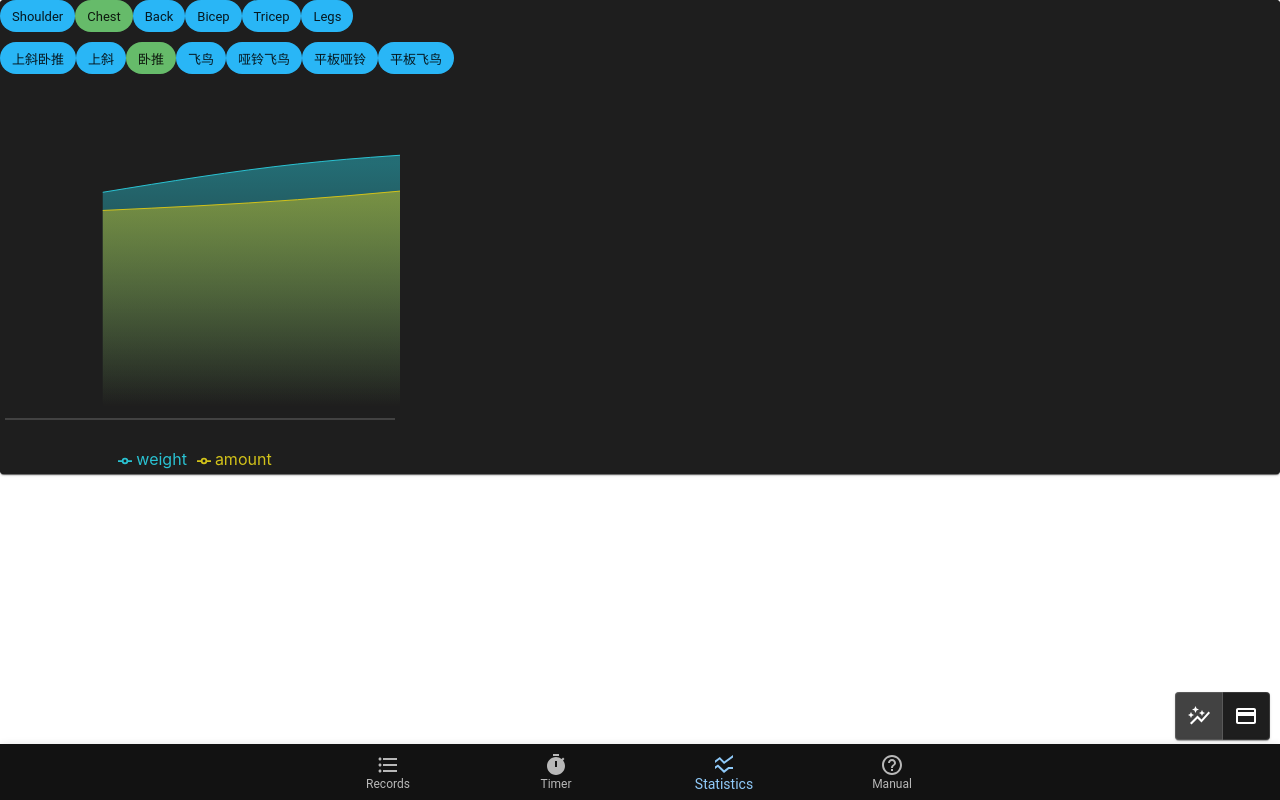
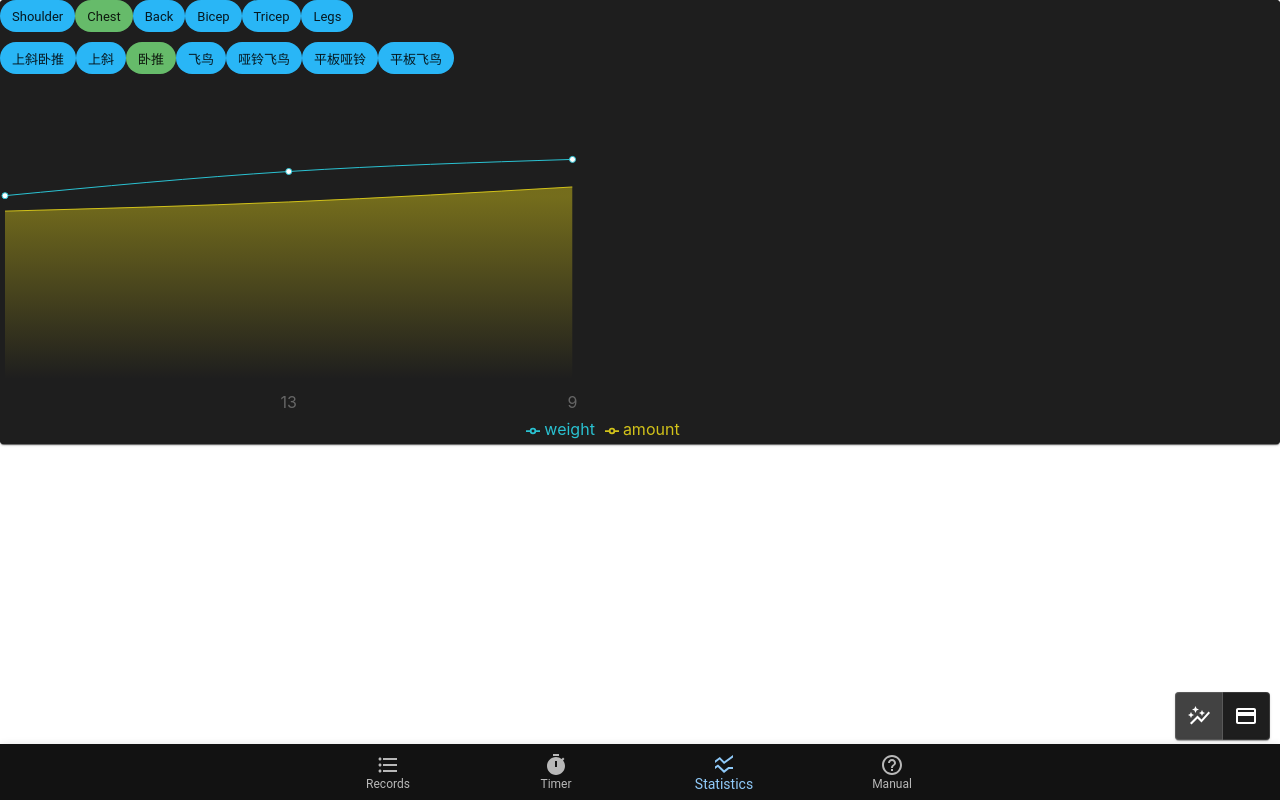
Before and after one commit to yanshudan/training-record-visualiser, a React (Create React App) app: page / in a window 1280 px wide. Both pictures are taken after a click on the button "Statistics". Built offline with nearby package versions, Linux system fonts and the light colour scheme.

Commit message:
fix chart

```diff
--- a/src/App.tsx
+++ b/src/App.tsx
@@ -11,8 +11,8 @@ import { sampleRecordsRaw } from './utils/LoadFile';
 import { ManualPage } from './pages/ManualPage';
 
 function App() {
-  const [rows, setRows] = React.useState<Record[]>(RecordSerializer.deserialize(localStorage.getItem("trainingRecords") || sampleRecordsRaw).reverse());
-  const [section, setSection] = React.useState(1);
+  const [rows, setRows] = React.useState<Record[]>(RecordSerializer.deserialize(localStorage.getItem("trainingRecords") || sampleRecordsRaw).sort((a, b) => b.date.getTime() - a.date.getTime()));
+  const [section, setSection] = React.useState(0);
   const setRowsAndStorage = (newRows: Record[]) => {
     setRows(newRows)
     localStorage.setItem("trainingRecords", newRows.map(row => RecordSerializer.serialize(row)).join("\n\n"))
--- a/src/pages/Stats.tsx
+++ b/src/pages/Stats.tsx
@@ -1,4 +1,3 @@
-import { ThemeProvider } from '@emotion/react';
 import AutoGraphIcon from '@mui/icons-material/AutoGraph';
 import PaymentIcon from '@mui/icons-material/Payment';
 import { Alert } from '@mui/material';
@@ -8,13 +7,14 @@ import Stack from '@mui/material/Stack';
 import ToggleButton from '@mui/material/ToggleButton';
 import ToggleButtonGroup from '@mui/material/ToggleButtonGroup';
 import React from 'react';
-import { Area, AreaChart, Legend, Tooltip, XAxis } from 'recharts';
+import { Area, ComposedChart, Legend, Line, ResponsiveContainer, Tooltip, XAxis } from 'recharts';
 import '../App.css';
 import { RecordList } from '../utils/Components';
 import { movementDefinitions, movementToPart } from '../utils/LoadFile';
 import { Record } from '../utils/RecordSerializer';
 
-
+export const oneday = 1000 * 60 * 60 * 24;
+export const today = new Date();
 export function StatsPage(props: { rows: Record[] }) {
   const allTypesSet = new Set(movementDefinitions.map((definition) => definition.part));
   const allTypes = Array.from(allTypesSet.values());
@@ -36,7 +36,7 @@ export function StatsPage(props: { rows: Record[] }) {
           })}
         </div>
       </Stack>
-      <Stack sx={{ "margin-top": "10px" }}>
+      <Stack sx={{ marginTop: "10px", marginBottom: "20px" }}>
         <div>{
           movementDefinitions.filter((definition) => definition.part === selectedType)[0].movements.map((name) => {
             return <Chip label={name} onClick={() => {
@@ -53,21 +53,23 @@ export function StatsPage(props: { rows: Record[] }) {
         }</div>
       </Stack>
       {isRenderGraph ?
-        (filteredRows.length<=1?<Alert severity="warning">Not enough data to render graph, create more than 2 records containing the same movement to see the chart</Alert>:
-        <AreaChart width={400} height={400} data={filteredRows
-          .filter(row => row.movements.length > 0 && row.date > new Date(Date.now() - 1000 * 60 * 60 * 24 * 30 * 3))
+        (filteredRows.length <= 1 ? <Alert severity="warning">Not enough data to render graph, create more than 2 records containing the same movement to see the chart</Alert> :
+          <ResponsiveContainer width="95%" height={350}>
+            <ComposedChart data={filteredRows
+              .filter(row => row.movements.length > 0 && row.date > new Date(today.getTime() - oneday * 90))
               .reverse()
               .map(row => {
                 return {
                   date: row.date,
+                  tillNow: Math.round((today.getTime() - row.date.getTime()) / oneday),
                   weight: row.movements[0].weight,
                   amount: row.movements[0].weight * row.movements[0].reps.reduce((a, b) => a + b, 0) / 50
                 }
               })}>
               <Tooltip />
-          <XAxis dataKey="date" scale="time" />
+              <XAxis dataKey="tillNow" scale="linear" type="number" axisLine={false} tickLine={false} reversed />
               <Legend />
-          <Area type="monotone" dataKey="weight" stroke="#2ac2d2" fill="url(#colorUv)" />
+              <Line type="monotone" dataKey="weight" stroke="#2ac2d2" />
               <Area type="monotone" dataKey="amount" stroke="#d2c21a" fill="url(#colorPv)" />
               <defs>
                 <linearGradient id="colorUv" x1="0" y1="0" x2="0" y2="1">
@@ -79,7 +81,9 @@ export function StatsPage(props: { rows: Record[] }) {
                   <stop offset="95%" stopColor="#d2c21a" stopOpacity={0} />
                 </linearGradient>
               </defs>
-        </AreaChart>) :
+            </ComposedChart>
+          </ResponsiveContainer>
+        ) :
         <RecordList records={filteredRows} selectedTypes={allTypes} setRecords={() => { }} editable={false} />}
     </Paper>
     <Paper sx={{ position: 'fixed', bottom: 60, right: 10 }}>
```
Lines whose indentation alone changed are shown as unchanged.
